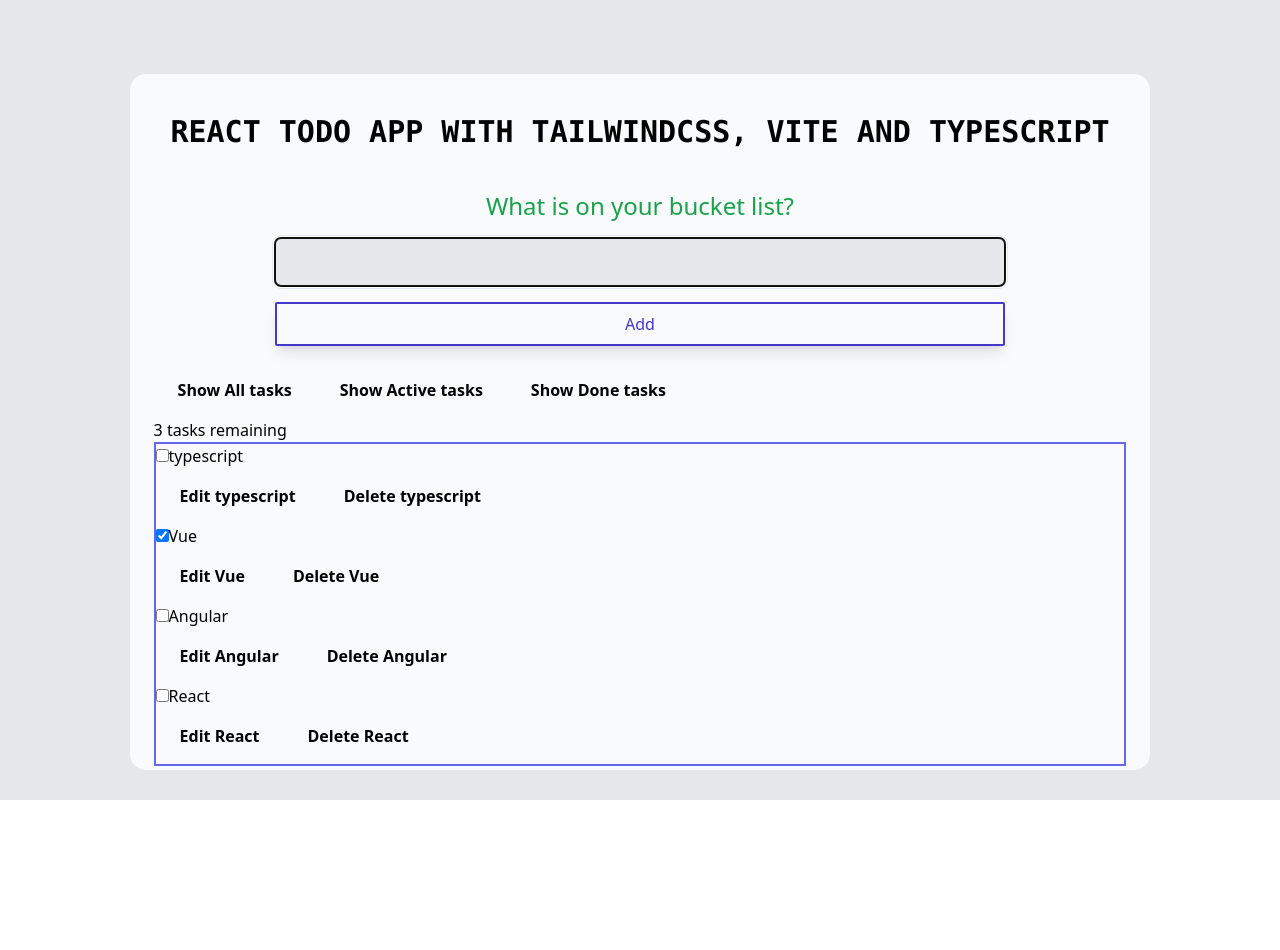
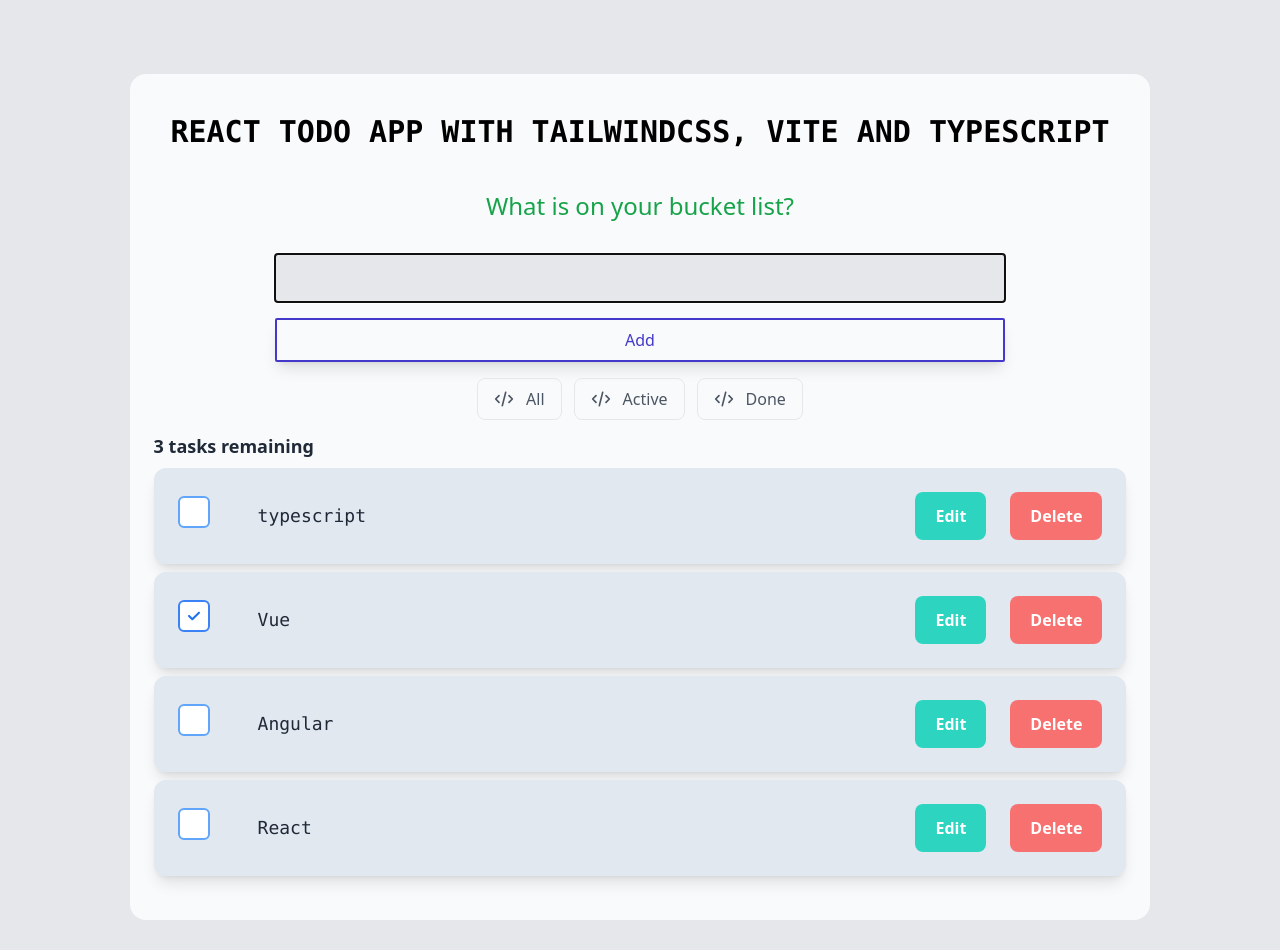
Before and after one commit to takinur/vanity-rekt, a React (Vite) app: page / in a window 1280 px wide. Before the commit the page ends 800 px from the top, so only its background shows below. Built offline with nearby package versions, Linux system fonts and the light colour scheme.

Commit message:
Finalized for V1

```diff
--- a/src/components/Button.tsx
+++ b/src/components/Button.tsx
@@ -3,7 +3,7 @@ import React from 'react';
 // interface to declare all our prop types
 interface Props {
   children: React.ReactNode;
-  onClick: () => void;
+  onClick?: () => void;
   className?: string, //Custom class or button classes  / default, primary, info, success, warning, danger, dark sm, md, lg
   disabled?: boolean;
 }
--- a/src/components/FilterButton.tsx
+++ b/src/components/FilterButton.tsx
@@ -1,14 +1,33 @@
 import React from "react";
+import Button from "./Button";
 
 function FilterButton(props) {
   return (
-    <button type="button" className="btn toggle-btn" aria-pressed={props.isPressed}
-    onClick={() => props.setFilter(props.name)}
-    >
-      <span className="visually-hidden">Show </span>
-      <span>{props.name} </span>
-      <span className="visually-hidden"> tasks</span>
-    </button>
+    <div>
+      <Button
+      className="flex items-center px-4 py-2 space-x-3 text-gray-600 transition-colors duration-300 transform border rounded-lg focus:border-teal-500 focus:ring focus:ring-primary focus:ring-opacity-40 dark:text-gray-200 dark:border-gray-200 hover:bg-gray-100 dark:hover:bg-gray-700 focus:outline-none"
+      onClick={() => props.setFilter(props.name)}
+      // aria-pressed={props.isPressed}
+      >
+        {/* TODO: Dyanmic SVG */}
+        <svg
+          xmlns="http://www.w3.org/2000/svg"
+          fill="none"
+          viewBox="0 0 24 24"
+          stroke="currentColor"
+          className="w-5 h-5"
+        >
+          <path
+            strokeLinecap="round"
+            strokeWidth={2}
+            strokeLinejoin="round"
+            d="M10 20l4-16m4 4l4 4-4 4M6 16l-4-4 4-4"
+          ></path>
+        </svg>
+        {""}
+        <span className="hidden md:inline">{props.name}</span>
+      </Button>
+    </div>
   );
 }
 
--- a/src/components/From.tsx
+++ b/src/components/From.tsx
@@ -1,6 +1,7 @@
 import React, { useState } from "react";
 import Input from "./Input";
 import Button from "./Button";
+import Label from "./Label";
 
 function Form(props) {
   const [name, setName] = useState("");
@@ -18,12 +19,12 @@ function Form(props) {
   return (
     <form onSubmit={handleSubmit}>
       <div className="py-4 text-center">
-        <label
-          htmlFor={name}
+        <Label
+          forInput={name}
           className="text-center font-sans text-2xl text-green-600 mb-4"
         >
           What is on your bucket list?
-        </label>
+        </Label>
         <Input
           type="text"
           name="name"
--- a/src/components/Input.tsx
+++ b/src/components/Input.tsx
@@ -16,7 +16,7 @@ export default function Input({
   type = "text",
   name,
   value,
-  className,
+  className = "border-gray-300 focus:border-indigo-300 focus:ring focus:ring-indigo-200 focus:ring-opacity-50 rounded-md shadow-sm",
   autoComplete,
   required,
   isFocused,
@@ -38,10 +38,7 @@ export default function Input({
         type={type}
         name={name}
         value={value}
-        className={
-          `border-gray-300 focus:border-indigo-300 focus:ring focus:ring-indigo-200 focus:ring-opacity-50 rounded-md shadow-sm ` +
-          className
-        }
+        className={className}
         ref={input}
         autoComplete={autoComplete}
         required={required}
--- a/src/components/Label.tsx
+++ b/src/components/Label.tsx
@@ -1,8 +1,15 @@
 import React from 'react';
 
-export default function Label({ forInput, value, className, children }) {
+interface LabelProps {
+    forInput: string;
+    value?: string;
+    className?: string;
+    children?: React.ReactNode;
+}
+
+export default function Label({ forInput, value, className, children } : LabelProps) {
     return (
-        <label htmlFor={forInput} className={`block font-medium text-sm text-gray-700 ` + className}>
+        <label htmlFor={forInput} className={`block ` + className}>
             {value ? value : children}
         </label>
     );
--- a/src/components/todo-app.tsx
+++ b/src/components/todo-app.tsx
@@ -1,4 +1,4 @@
-import React, { useState } from "react";
+import { useState } from "react";
 import FilterButton from "./FilterButton";
 import Form from "./From";
 import Todo from "./todo-task";
@@ -78,17 +78,20 @@ const todoApp = (props) => {
   }
 
   return (
-    <div className="border-2 flex justify-center py-7 bg-gray-200 h-screen">
+    <div className="border-2 flex justify-center py-7 bg-gray-200 min-h-screen">
       <div className="container px-6 py-10 mx-auto md:mt-11 bg-gray-50 rounded-2xl w-full md:w-4/5 pb-9">
         <h1 className="font-semibold font-mono text-dark text-3xl uppercase text-center mb-6">
           React Todo App with TailwindCSS, Vite and Typescript
         </h1>
         <Form addTask={addTask} />
-        <div className="filters btn-group stack-exception">{fiterList}</div>
-        <h2 id="list-heading">{remain}</h2>
+
+        <div className="flex items-center justify-center space-x-2 sm:space-x-3 w-3/4 mx-auto">
+          {fiterList}
+        </div>
+        <h2 className="font-sans font-semibold text-lg text-gray-800 mt-3">{remain}</h2>
         <ul
           role="list"
-          className="border-2 border-indigo-500"
+          className="w-full"
           aria-labelledby="list-heading"
         >
           {taskList}
--- a/src/components/todo-task.tsx
+++ b/src/components/todo-task.tsx
@@ -1,5 +1,6 @@
-import React, { useState } from "react";
+import { useState } from "react";
 import Input from "./Input";
+import Button from "./Button";
 
 const Todo = (props) => {
   const [isEditing, setEditing] = useState(false);
@@ -15,68 +16,98 @@ const Todo = (props) => {
     setNewName("");
     setEditing(false);
   }
+  const handleClick = event => {
+    event.preventDefault();
+    setEditing(true);
+    setNewName(props.name);
+  }
   const editingTemplate = (
     <form className="stack-small" onSubmit={handleSubmit}>
-      <div className="form-group">
-        <label className="todo-label" htmlFor={props.id}>
-          New name for {props.name}
-        </label>
+      <div className="md:flex items-center p-6 space-x-6 bg-slate-200 rounded-xl shadow-lg hover:shadow-xl  my-2">
+        <div className=" bg-gray-100 p-4 w-full md:w-5/6 space-x-4 rounded-lg">
           <Input
             id={props.id}
             type="text"
-          className="mt-1 block w-full"
+            className="bg-gray-100 outline-none w-full"
             isFocused={true}
             handleChange={handleChange}
+            value={newName}
           />
         </div>
-      <div className="btn-group">
-        <button
-          type="button"
-          className="btn todo-cancel"
+        <Button
+
+          onClick={() => SubmitEvent}
+          className="bg-green-400 py-3 px-5 text-white font-semibold rounded-lg hover:shadow-lg transition duration-3000 cursor-pointer"
+        >
+          Save
+        </Button>
+        <Button
           onClick={() => setEditing(false)}
+          className="bg-gray-900 py-3 px-5 text-white font-semibold rounded-lg hover:shadow-lg transition duration-3000 cursor-pointer"
         >
           Cancel
-          <span className="visually-hidden">renaming {props.name}</span>
-        </button>
-        <button type="submit" className="btn btn__primary todo-edit">
-          Save
-          <span className="visually-hidden">new name for {props.name}</span>
-        </button>
+        </Button>
       </div>
     </form>
   );
   const viewTemplate = (
-    <div className="stack-small">
-      <div className="c-cb">
+    <div className="container w-full">
+      <div className="md:flex items-center p-6 space-x-6 bg-slate-200 rounded-xl shadow-lg hover:shadow-xl  my-2">
+        <div className="flex items-center mr-4 mb-2">
           <input
             id={props.id}
             type="checkbox"
             defaultChecked={props.completed}
             onChange={() => props.toggleTaskCompleted(props.id)}
+            className="opacity-0 absolute h-8 w-8"
           />
-        <label className="todo-label" htmlFor={props.id}>
+          <div className="bg-white border-2 rounded-md border-blue-400 w-8 h-8 flex flex-shrink-0 justify-center items-center mr-2 focus-within:border-blue-500">
+            <svg
+              className="fill-current hidden w-3 h-3 text-blue-600 pointer-events-none"
+              version="1.1"
+              viewBox="0 0 17 12"
+              xmlns="http://www.w3.org/2000/svg"
+            >
+              <g fill="none" fillRule="evenodd">
+                <g
+                  transform="translate(-9 -11)"
+                  fill="#1F73F1"
+                  fillRule="nonzero"
+                >
+                  <path d="m25.576 11.414c0.56558 0.55188 0.56558 1.4439 0 1.9961l-9.404 9.176c-0.28213 0.27529-0.65247 0.41385-1.0228 0.41385-0.37034 0-0.74068-0.13855-1.0228-0.41385l-4.7019-4.588c-0.56584-0.55188-0.56584-1.4442 0-1.9961 0.56558-0.55214 1.4798-0.55214 2.0456 0l3.679 3.5899 8.3812-8.1779c0.56558-0.55214 1.4798-0.55214 2.0456 0z" />
+                </g>
+              </g>
+            </svg>
+          </div>
+        </div>
+        <div className="w-full md:w-3/4 space-x-4 rounded-lg">
+          <p className="text-lg font-mono leading-5 text-gray-800">
             {props.name}
-        </label>
+          </p>
         </div>
-      <div className="btn-group">
-        <button type="button" className="btn" onClick={() => setEditing(true)}>
-          Edit <span className="visually-hidden">{props.name}</span>
-        </button>
-        <button
-          type="button"
-          className="btn btn__danger"
+        <Button
+          onClick={handleClick}
+          className="bg-teal-400 py-3 px-5 text-white font-semibold rounded-lg hover:shadow-lg transition duration-3000 cursor-pointer"
+        >
+          Edit
+        </Button>
+        <Button
           onClick={() => props.removeTask(props.id)}
+          className="bg-red-400 py-3 px-5 text-white font-semibold rounded-lg hover:shadow-lg transition duration-3000 cursor-pointer"
         >
-          Delete <span className="visually-hidden">{props.name}</span>
-        </button>
+          Delete
+        </Button>
       </div>
     </div>
   );
   return (
-    <li className="todo stack-small">
-      {isEditing ? editingTemplate : viewTemplate}
-    </li>
+    <div>
+      <li className=" my-1">{isEditing ? editingTemplate : viewTemplate}</li>
+    </div>
   );
 };
 
 export default Todo;
+
+
+//TODO: Add Validation to FORM Input
--- a/src/index.css
+++ b/src/index.css
@@ -79,3 +79,11 @@
     @apply opacity-50 cursor-not-allowed;
   }
 }
+
+/* FOR CHECKBOXES */
+input:checked + div {
+  @apply border-blue-500;
+}
+input:checked + div svg {
+  @apply block;
+}
```
Also changed, not shown: src/App.tsx (+9 -8 lines). Lines whose indentation alone changed are shown as unchanged.
